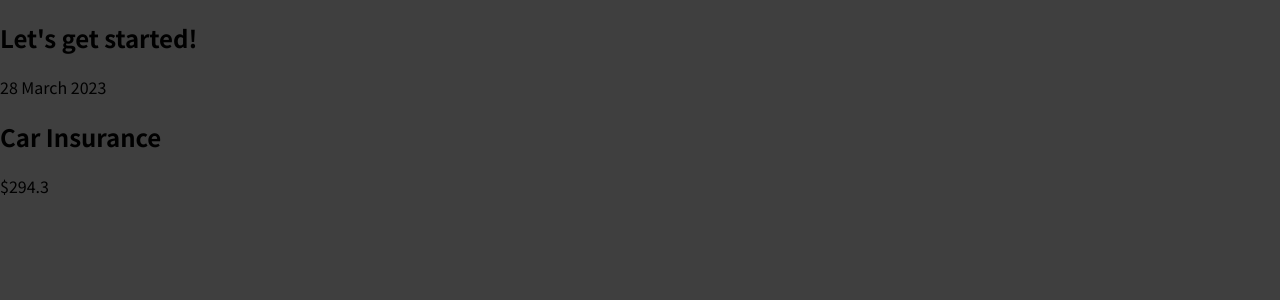
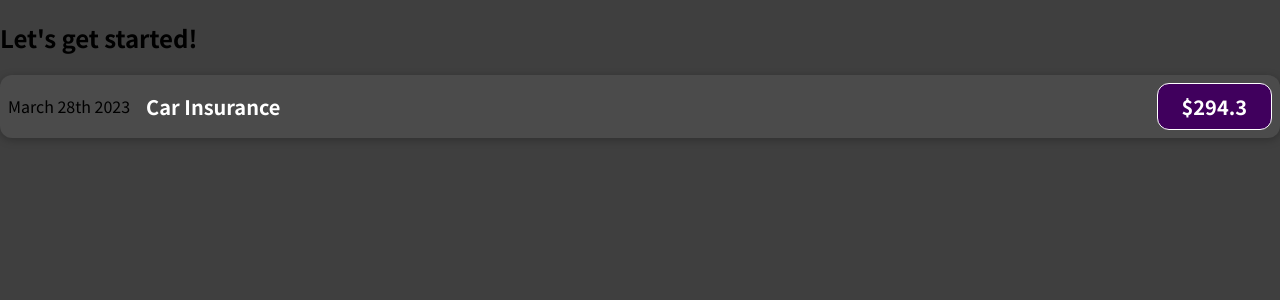
Before and after one commit to rizwan-zaheer-pikessoft/maxi-react, a JavaScript app: page / in a window 1280 px wide. Shown: the top 300 px of the page. Built offline with nearby package versions, Linux system fonts and the light colour scheme.

Commit message:
MAXI-46:expense component css

```diff
--- /dev/null
+++ b/src/components/ExpenseItem.css
@@ -0,0 +1,55 @@
+.expense-item {
+    display: flex;
+    justify-content: space-between;
+    align-items: center;
+    box-shadow: 0 2px 8px rgba(0, 0, 0, 0.25);
+    padding: 0.5rem;
+    margin: 1rem 0;
+    border-radius: 12px;
+    background-color: #4b4b4b;
+}
+
+.expense-item__description {
+    display: flex;
+    flex-direction: column;
+    gap: 1rem;
+    align-items: flex-end;
+    flex-flow: column-reverse;
+    justify-content: flex-start;
+    flex: 1;
+}
+
+.expense-item h2 {
+    font-size: 1rem;
+    flex: 1;
+    margin: 0 1rem;
+    color: white;
+}
+
+.expense-item__price {
+    font-size: 1rem;
+    font-weight: bold;
+    color: white;
+    background-color: #40005d;
+    border: 1px solid white;
+    padding: 0.5rem;
+    border-radius: 12px;
+}
+
+@media (min-width: 580px) {
+    .expense-item__description {
+        flex-direction: row;
+        align-items: center;
+        justify-content: flex-start;
+        flex: 1;
+    }
+
+    .expense-item__description h2 {
+        font-size: 1.25rem;
+    }
+
+    .expense-item__price {
+        font-size: 1.25rem;
+        padding: 0.5rem 1.5rem;
+    }
+}
--- a/src/components/ExpenseItem.js
+++ b/src/components/ExpenseItem.js
@@ -1,10 +1,11 @@
+import './ExpenseItem.css'
 function ExpenseItem(){
     return (
-        <div>
-            <div>28 March 2023</div>
-            <div>
+        <div className="expense-item">
+            <div>March 28th 2023</div>
+            <div className="expense-item__description">
                 <h2>Car Insurance</h2>
-                <p>$294.3</p>
+                <div className="expense-item__price">$294.3</div>
             </div>
         </div>
     )
```
